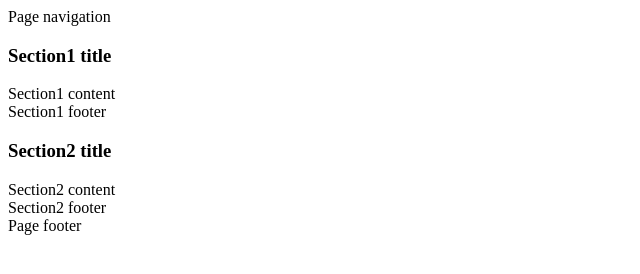
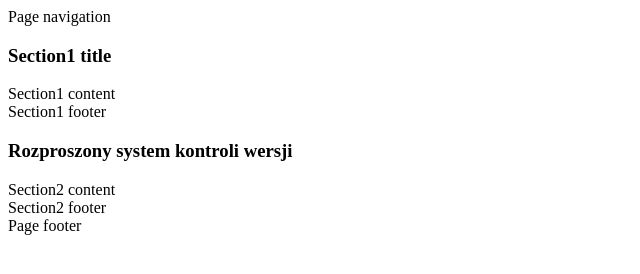
Before and after one commit to PTRDDK/iislabpio_-194936-, a plain HTML site: page index.html in a window 1280 px wide. Shown: the whole page, without its empty margins (0-640 px from the left). Drawn offline with Linux system fonts and the light colour scheme.

Commit message:
Dodanie tytulu sekcji 2

```diff
--- a/index.html
+++ b/index.html
@@ -20,7 +20,7 @@
 		</section>
 		<section id="section2" class="panel panel-default">
 			<div class="panel-heading">
-	    		<h3 class="panel-title">Section2 title</h3>
+	    		<h3 class="panel-title">Rozproszony system kontroli wersji</h3>
 	  		</div>
 	  		<div class="panel-body">
 		    	Section2 content
```
